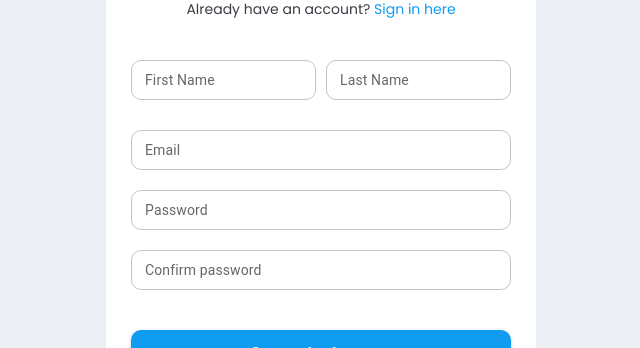
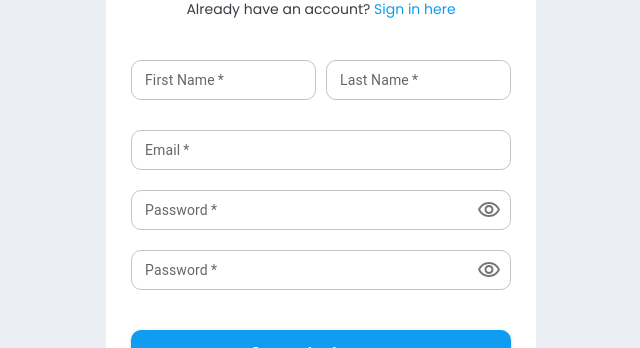
Before and after one commit to anapiyani/crmProf, a React (Vite) app: page /register in a window 1280 px wide. Shown: the part 205-553 px from the top of the page, without its empty margins (319-959 px from the left). Built offline with nearby package versions, Linux system fonts and the light colour scheme.

Commit message:
#4 Added password visibility show/hide. Added styles

```diff
--- a/src/App.tsx
+++ b/src/App.tsx
@@ -2,7 +2,7 @@ import { Route, BrowserRouter, Routes, Outlet } from 'react-router-dom';
 import LoginContainer from './containers/loginContainer/loginContainer';
 import RegisterContainer from './containers/registerContainer/registerContainer';
 import TeacherAiContainer from './containers/teacherAiContainer/teacherAiContainer';
-// import DashboardContainer from './containers/dashboardContainer/dashboardContainer';
+import DashboardContainer from './containers/dashboardContainer/dashboard';
 import Menu from './components/layout/menu/menu';
 
 const App = () => {
@@ -13,9 +13,9 @@ const App = () => {
           <Route path='/login' element={<LoginContainer />} />
           <Route path='/register' element={<RegisterContainer />} />
           <Route element={<MainLayout />}>
-            {/* <Route path='/dashboard' element={<DashboardContainer />} /> */}
+            <Route path='/dashboard' element={<DashboardContainer />} />
             <Route path='/teacherai' element={<TeacherAiContainer />} />
-            {/* <Route path='/' element={<DashboardContainer />} /> */}
+            <Route path='/' element={<DashboardContainer />} />
           </Route>
         </Routes>
       </BrowserRouter>
--- a/src/components/auth/login/login.tsx
+++ b/src/components/auth/login/login.tsx
@@ -1,9 +1,20 @@
 import { Link } from 'react-router-dom';
 import Button from '@mui/material/Button';
 import TextField from '@mui/material/TextField';
+import VisibilityOutlinedIcon from '@mui/icons-material/VisibilityOutlined';
+import VisibilityOffOutlinedIcon from '@mui/icons-material/VisibilityOffOutlined';
 import './login.scss';
+import { IconButton, InputAdornment } from '@mui/material';
+import { useState } from 'react';
 
 const Login = () => {
+    const [showPassword, setShowPassword] = useState<boolean>(false);
+
+    const handleClickShowPassword = () => setShowPassword(!showPassword);
+    const handleMouseDownPassword = (e: React.MouseEvent<HTMLButtonElement>) => {
+      e.preventDefault();
+    };
+
     return (
         <div className="login-container">
             <div className="signIn-container">
@@ -13,8 +24,29 @@ const Login = () => {
                 </div>
                 <form className="form-content">
                     <div className="form-inputs">
-                        <TextField className='fieldInput' id="outlined-basic" label="Email" variant="outlined" />
-                        <TextField type="password" className='fieldInput' id="outlined-basic" label="Password" variant="outlined" />
+                        <TextField required className='fieldInput' id="outlined-basic" label="Email" variant="outlined" />
+                        <TextField
+                            required
+                            type={showPassword ? 'text' : 'password'}
+                            className='fieldInput'
+                            id="outlined-basic"
+                            label="Password"
+                            variant="outlined"
+                            InputProps={{
+                                endAdornment: (
+                                <InputAdornment position="end">
+                                    <IconButton
+                                    aria-label="toggle password visibility"
+                                    onClick={handleClickShowPassword}
+                                    onMouseDown={(e) => handleMouseDownPassword(e)}
+                                    edge="end"
+                                    >
+                                    {showPassword ? <VisibilityOffOutlinedIcon /> : <VisibilityOutlinedIcon />}
+                                    </IconButton>
+                                </InputAdornment>
+                                ),
+                            }}
+                            />
                         <Link to="forgot-password" className='forgot-pass'>Forgot password?</Link>
                     </div>
                     <div className="buttons">
--- a/src/components/auth/register/register.tsx
+++ b/src/components/auth/register/register.tsx
@@ -2,8 +2,19 @@ import { Link } from 'react-router-dom';
 import Button from '@mui/material/Button';
 import TextField from '@mui/material/TextField';
 import './register.scss';
+import { IconButton, InputAdornment } from '@mui/material';
+import VisibilityOutlinedIcon from '@mui/icons-material/VisibilityOutlined';
+import VisibilityOffOutlinedIcon from '@mui/icons-material/VisibilityOffOutlined';
+import { useState } from 'react';
 
 const Register = () => {
+    const [showPassword, setShowPassword] = useState<boolean>(false);
+
+    const handleClickShowPassword = () => setShowPassword(!showPassword);
+    const handleMouseDownPassword = (e: React.MouseEvent<HTMLButtonElement>) => {
+      e.preventDefault();
+    };
+
     return (
         <div className="register-container">
             <div className="signUp-container">
@@ -14,13 +25,55 @@ const Register = () => {
                 <form className="form-content">
                     <div className="form-inputs-signUp">
                         <div className="name">
-                            <TextField className='fieldInputSignUp' id="outlined-basic" label="First Name" variant="outlined" />
-                            <TextField className='fieldInputSignUp' id="outlined-basic" label="Last Name" variant="outlined" />
+                            <TextField required className='fieldInputSignUp' id="outlined-basic" label="First Name" variant="outlined" />
+                            <TextField required className='fieldInputSignUp' id="outlined-basic" label="Last Name" variant="outlined" />
                         </div>
-                        <TextField className='fieldInput' id="outlined-basic" label="Email" variant="outlined" />
-                        <TextField type="password" className='fieldInput' id="outlined-basic" label="Password" variant="outlined" />
-                        <TextField type="password" className='fieldInput' id="outlined-basic" label="Confirm password" variant="outlined" />
-                    </div>
+                            <TextField required className='fieldInput' id="outlined-basic" label="Email" variant="outlined" />
+                            <TextField
+                            required
+                            type={showPassword ? 'text' : 'password'}
+                            className='fieldInput'
+                            id="outlined-basic"
+                            label="Password"
+                            variant="outlined"
+                            InputProps={{
+                                endAdornment: (
+                                <InputAdornment position="end">
+                                    <IconButton
+                                    aria-label="toggle password visibility"
+                                    onClick={handleClickShowPassword}
+                                    onMouseDown={(e) => handleMouseDownPassword(e)}
+                                    edge="end"
+                                    >
+                                    {showPassword ? <VisibilityOffOutlinedIcon /> : <VisibilityOutlinedIcon />}
+                                    </IconButton>
+                                </InputAdornment>
+                                ),
+                            }}
+                            />
+                            <TextField
+                            required
+                            type={showPassword ? 'text' : 'password'}
+                            className='fieldInput'
+                            id="outlined-basic"
+                            label="Password"
+                            variant="outlined"
+                            InputProps={{
+                                endAdornment: (
+                                <InputAdornment position="end">
+                                    <IconButton
+                                    aria-label="toggle password visibility"
+                                    onClick={handleClickShowPassword}
+                                    onMouseDown={(e) => handleMouseDownPassword(e)}
+                                    edge="end"
+                                    >
+                                    {showPassword ? <VisibilityOffOutlinedIcon /> : <VisibilityOutlinedIcon />}
+                                    </IconButton>
+                                </InputAdornment>
+                                ),
+                            }}
+                            />
+                        </div>
                     <div className="buttons">
                         <Button className='button' variant='contained'>Create an account</Button>
                     </div>
--- /dev/null
+++ b/src/components/dashboard/dashboard.tsx
@@ -0,0 +1,11 @@
+import './dashboard.scss'
+
+const Dashboard = () => {
+    return (
+        <div className="dashboard">
+            here will be dashboard
+        </div>
+    )
+}
+
+export default Dashboard;
--- a/src/components/layout/menu/menu.tsx
+++ b/src/components/layout/menu/menu.tsx
@@ -42,7 +42,7 @@ const Menu = () => {
                             </li>
                             <li className='menu-link-item'>
                                 <NavLink className='menu-link' to="/teacherai">
-                                    <ChatBubbleOutlineOutlinedIcon className="icon-menu" /> Teacher Ai
+                                    <ChatBubbleOutlineOutlinedIcon className="icon-menu" /> Chat Ai
                                 </NavLink>
                             </li>
                             <li className='menu-link-item'>
--- a/src/components/teacherAi/teacherAi.tsx
+++ b/src/components/teacherAi/teacherAi.tsx
@@ -13,7 +13,7 @@ const TeacherAi = () => {
                     <div className="chat-header">
                         <div className="ai-name">
                             <SmartToyOutlinedIcon />
-                            <p>Teacher AI</p>
+                            <p>Chat AI</p>
                         </div>
                         <div className="settings">
                             {/* onclick add open menu :) */}
--- /dev/null
+++ b/src/containers/dashboardContainer/dashboard.tsx
@@ -0,0 +1,9 @@
+import Dashboard from "../../components/dashboard/dashboard";
+
+const DashboardContainer = () => {
+    return (
+        <Dashboard/>
+    )
+}
+
+export default Dashboard;
```
Also changed, not shown: src/components/dashboard/dashboard.scss (added).
